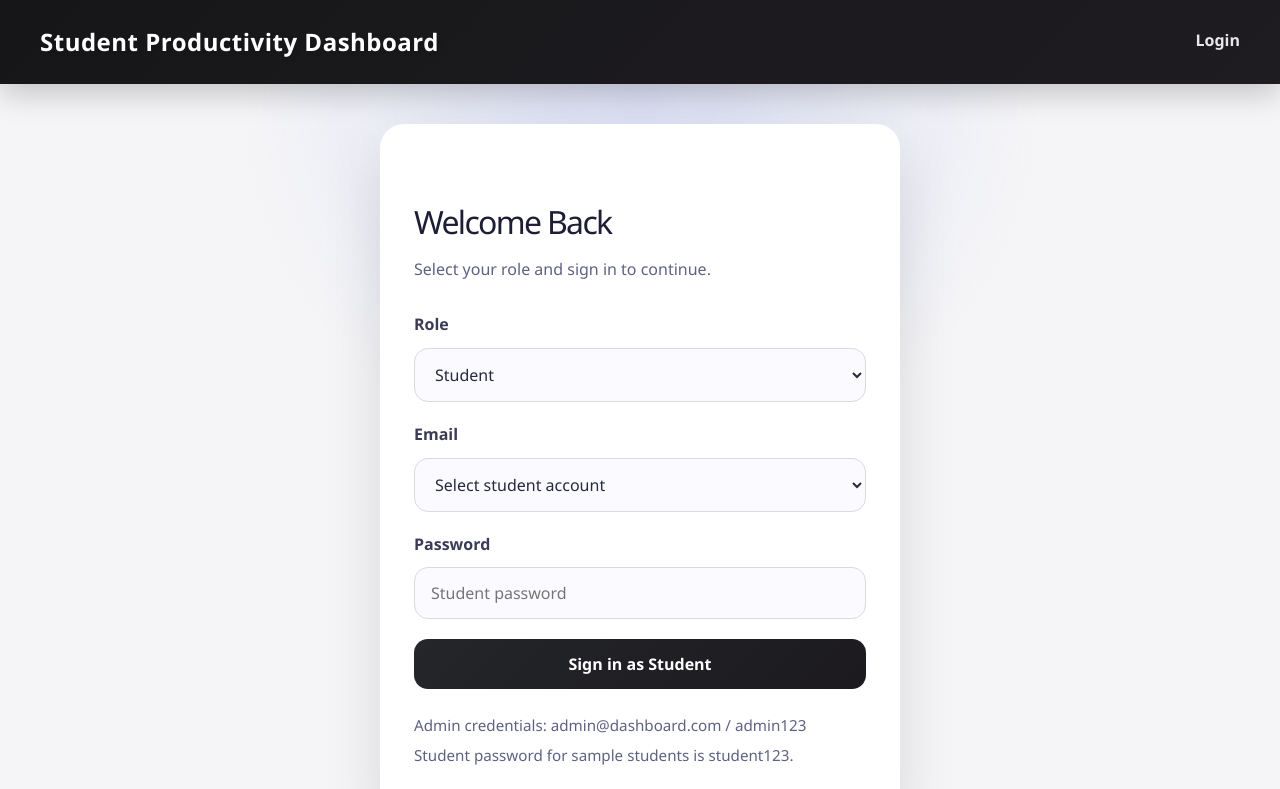
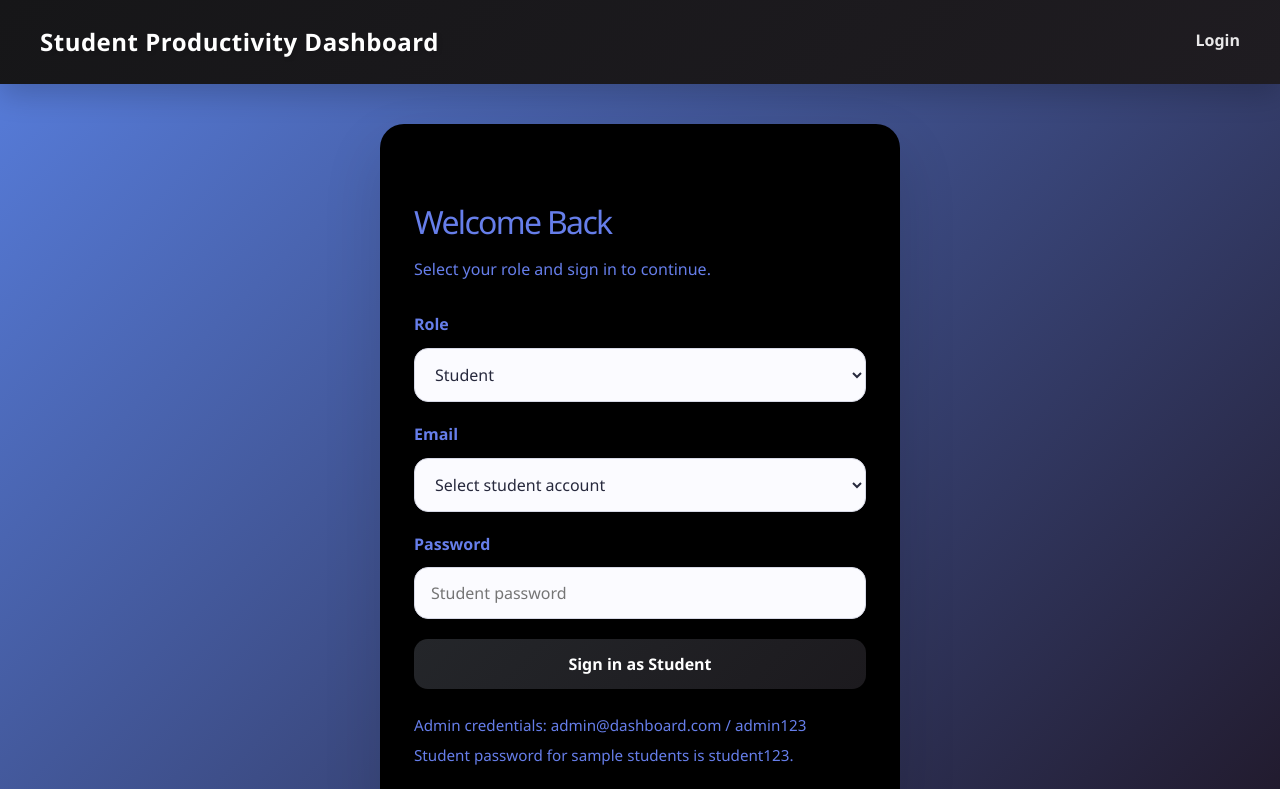
Before and after one commit to TarunWalia01/Student-Productivity-Dashboard, a React (Vite) app: page / in a window 1280 px wide. Shown: the top 789 px of the page. Built offline with nearby package versions, Linux system fonts and the light colour scheme.

Commit message:
Changes by Gaurav

```diff
--- a/src/styles/admin.css
+++ b/src/styles/admin.css
@@ -56,7 +56,7 @@
 .student-list-panel h2,
 .detail-card h2 {
   margin-bottom: 18px;
-  color: #1f2a56;
+  color: #667eea;
 }
 
 .student-list {
@@ -239,7 +239,9 @@
   padding: 14px 22px;
   border-radius: 16px;
   border: none;
-  background: linear-gradient(135deg, #667eea, #764ba2);
+  /* background: linear-gradient(135deg, #667eea, #764ba2); */
+  background: black;
+  /* background: color(srgb #667eea); */
   color: white;
   font-weight: 700;
 }
@@ -259,7 +261,7 @@
   font-weight: 700;
   border: none;
   border-radius: 16px;
-  background: linear-gradient(135deg, #667eea, #764ba2);
+  background: linear-gradient(135deg, #030305, #100a16);
   color: white;
   cursor: pointer;
   transition: transform 0.25s ease;
--- a/src/styles/login.css
+++ b/src/styles/login.css
@@ -4,12 +4,13 @@
   align-items: center;
   justify-content: center;
   padding: 40px 20px;
-  background: radial-gradient(circle at top, rgba(102, 126, 234, 0.18), transparent 40%), #f5f5f7;
+  /* background: radial-gradient(circle at top, rgba(102, 126, 234, 0.18), transparent 40%), #f5f5f7; */
+  background: linear-gradient(135deg, #567bd8 0%,#201829 100%);
 }
 
 .login-card {
   width: min(520px, 100%);
-  background: white;
+  background: black;
   border-radius: 24px;
   padding: 40px 34px;
   box-shadow: 0 25px 60px rgba(0, 0, 0, 0.12);
@@ -19,11 +20,11 @@
 .login-card h1 {
   margin-bottom: 10px;
   font-size: 2rem;
-  color: #1d1d35;
+  color: #667eea;
 }
 
 .login-card p {
-  color: #5e6282;
+  color: #667eea;
   margin-bottom: 30px;
 }
 
@@ -39,7 +40,7 @@
 
 .field-group label {
   font-weight: 700;
-  color: #3b3b55;
+  color: #667eea;
 }
 
 .field-group input,
```
Also changed, not shown: 1 other file (tests, documents, lock files or other folders).
